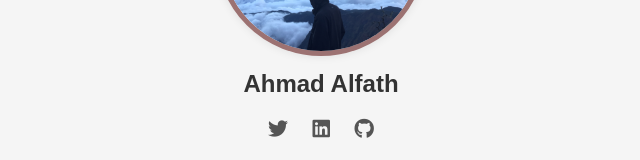
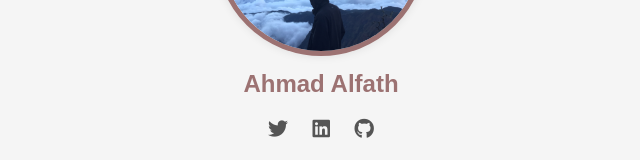
Before and after one commit to ahmadalfath/Laporan-5-alfath, a plain HTML site: page index.html in a window 1280 px wide. Shown: the part 204-364 px from the top of the page, without its empty margins (319-959 px from the left). Drawn offline with Linux system fonts and the light colour scheme; a small style sheet from the web is missing.

Commit message:
mengubah warna profile name sama seperti bordernya

```diff
--- a/style.css
+++ b/style.css
@@ -20,7 +20,7 @@ body {
 }
 
 #profile-name {
-    color: #333;
+    color: rgb(156, 114, 114);
     margin-top: 10px;
 }
 
```
